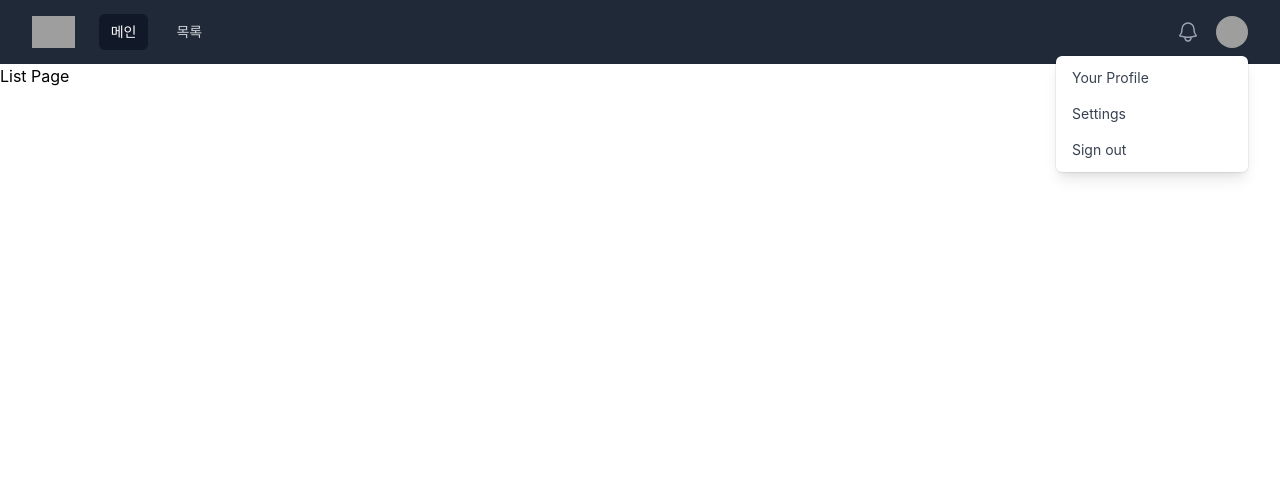
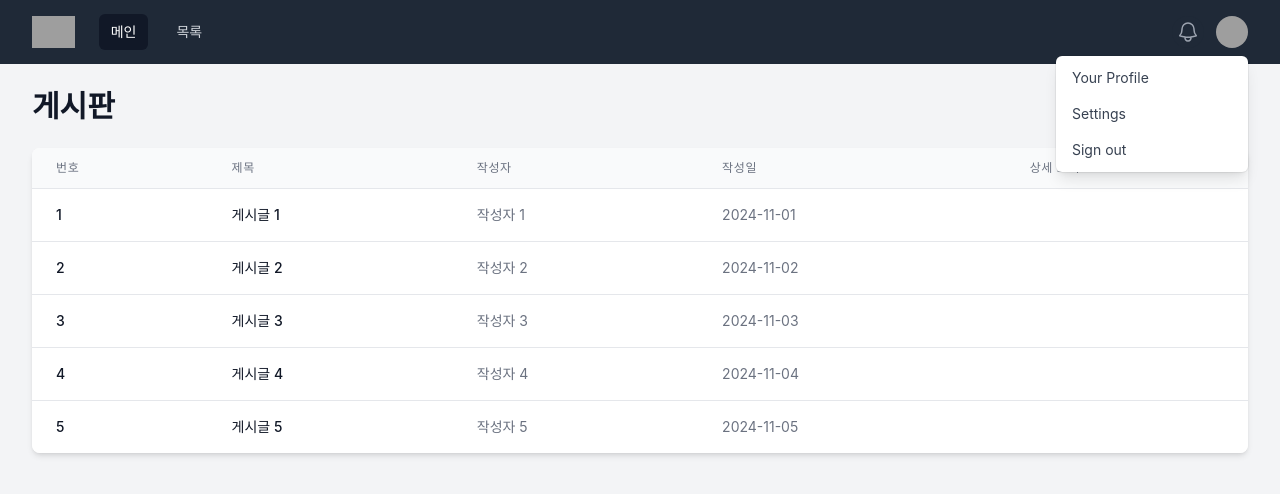
Before and after one commit to tlspak8899/library-project, a React (Create React App) app in the folder src/main/frontend/: page /list in a window 1280 px wide. Shown: the top 494 px of the page. Built offline with nearby package versions, Linux system fonts and the light colour scheme; grey boxes are pictures that could not be loaded.

Commit message:
[2024-11-20] Link 작업 - 2

```diff
--- a/src/main/frontend/src/page/list/List.jsx
+++ b/src/main/frontend/src/page/list/List.jsx
@@ -1,5 +1,49 @@
+import React from 'react';
+
+// 가상의 게시판 데이터
+const posts = [
+    { id: 1, title: '게시글 1', author: '작성자 1', date: '2024-11-01', description: '게시글 1의 내용입니다.' },
+    { id: 2, title: '게시글 2', author: '작성자 2', date: '2024-11-02', description: '게시글 2의 내용입니다.' },
+    { id: 3, title: '게시글 3', author: '작성자 3', date: '2024-11-03', description: '게시글 3의 내용입니다.' },
+    { id: 4, title: '게시글 4', author: '작성자 4', date: '2024-11-04', description: '게시글 4의 내용입니다.' },
+    { id: 5, title: '게시글 5', author: '작성자 5', date: '2024-11-05', description: '게시글 5의 내용입니다.' },
+];
+
 const List = () => {
-    return <div>List Page</div>;
+    return (
+        <div className="min-h-screen bg-gray-100 py-6 px-4 sm:px-6 lg:px-8">
+            <div className="max-w-7xl mx-auto">
+                <h1 className="text-3xl font-semibold text-gray-900 mb-6">게시판</h1>
+
+                {/* 게시판 테이블 */}
+                <div className="overflow-x-auto bg-white shadow-md rounded-lg">
+                    <table className="min-w-full divide-y divide-gray-200">
+                        <thead className="bg-gray-50">
+                        <tr>
+                            <th className="px-6 py-3 text-left text-xs font-medium text-gray-500 uppercase tracking-wider">번호</th>
+                            <th className="px-6 py-3 text-left text-xs font-medium text-gray-500 uppercase tracking-wider">제목</th>
+                            <th className="px-6 py-3 text-left text-xs font-medium text-gray-500 uppercase tracking-wider">작성자</th>
+                            <th className="px-6 py-3 text-left text-xs font-medium text-gray-500 uppercase tracking-wider">작성일</th>
+                            <th className="px-6 py-3 text-left text-xs font-medium text-gray-500 uppercase tracking-wider">상세 보기</th>
+                        </tr>
+                        </thead>
+                        <tbody className="bg-white divide-y divide-gray-200">
+                        {posts.map((post) => (
+                            <tr key={post.id}>
+                                <td className="px-6 py-4 text-sm font-medium text-gray-900">{post.id}</td>
+                                <td className="px-6 py-4 text-sm font-medium text-gray-900">{post.title}</td>
+                                <td className="px-6 py-4 text-sm text-gray-500">{post.author}</td>
+                                <td className="px-6 py-4 text-sm text-gray-500">{post.date}</td>
+                                <td className="px-6 py-4 text-sm font-medium text-indigo-600 hover:text-indigo-800">
+                                </td>
+                            </tr>
+                        ))}
+                        </tbody>
+                    </table>
+                </div>
+            </div>
+        </div>
+    );
 };
 
 export default List;
```
